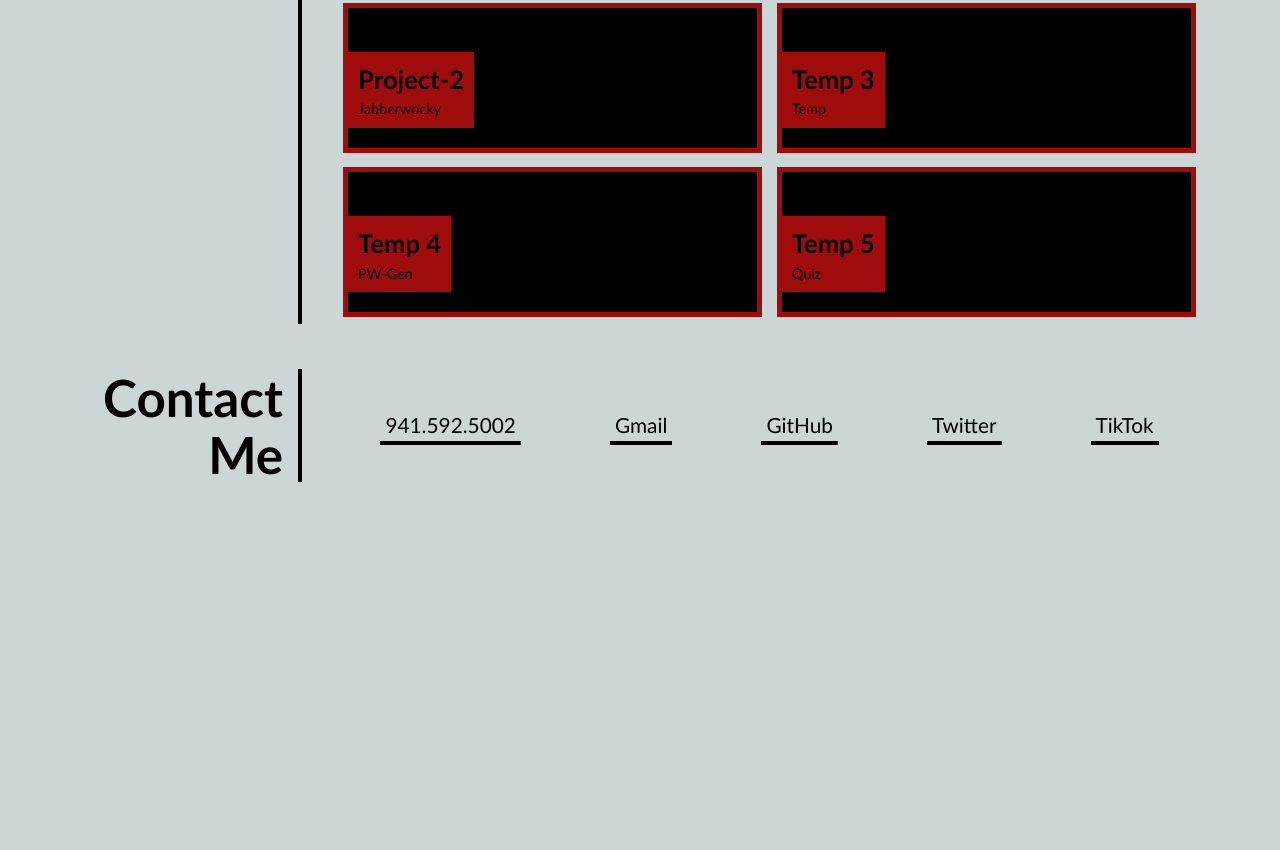
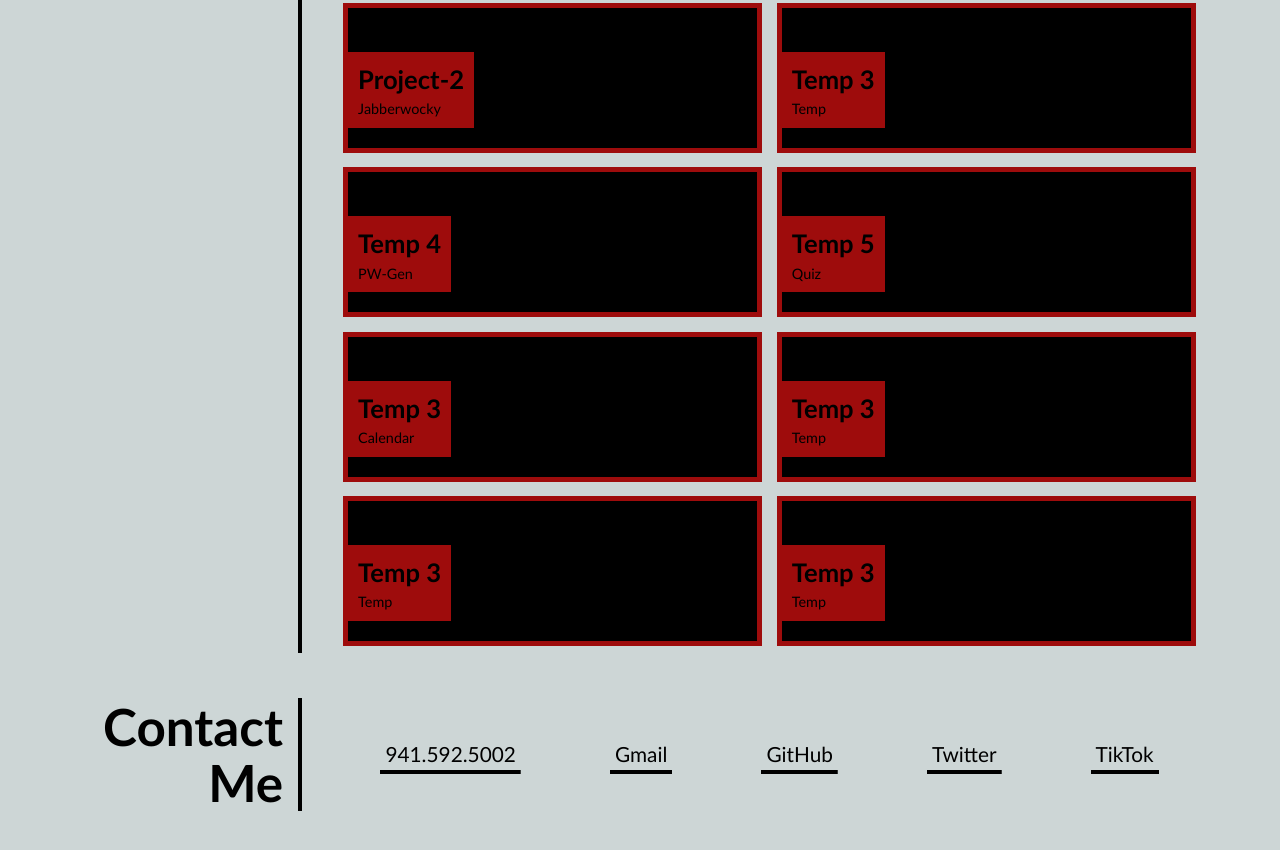
Before and after one commit to Dougcodes205/Module-2-portfolio, a plain HTML site: page index.html in a window 1280 px wide. Shown: the part 990-1840 px from the top of the page. Before the commit the page ends 1527 px from the top, so only its background shows below. Drawn offline with Linux system fonts and the light colour scheme.

Commit message:
module 5 and temps

```diff
--- a/assets/style.css
+++ b/assets/style.css
@@ -217,6 +217,22 @@
     color: var(--secondary);
   }
 
+  .Temp-9 {
+    background-image: url("../images/unnamed.jpg");
+  }
+
+  .Temp-8 {
+    background-image: url("../images/unnamed.jpg");
+  }
+
+  .Temp-7 {
+    background-image: url("../images/unnamed.jpg");
+  }
+
+  .Temp-6 {
+    background-image: url("../images/unnamed.jpg");
+  }
+
   .Temp-5 {
     background-image: url("../images/unnamed.jpg");
   }
--- a/index.html
+++ b/index.html
@@ -81,6 +81,34 @@
           </div>
         </a>
 
+        <a href="https://dougcodes205.github.io/Module-5/" class="flex-item Temp-6">
+          <div>
+            <h3>Temp 3</h3>
+            <span>Calendar</span>
+          </div>
+        </a>
+
+        <a href="#" class="flex-item Temp-7">
+          <div>
+            <h3>Temp 3</h3>
+            <span>Temp</span>
+          </div>
+        </a>
+
+        <a href="#" class="flex-item Temp-8">
+          <div>
+            <h3>Temp 3</h3>
+            <span>Temp</span>
+          </div>
+        </a>
+
+        <a href="#" class="flex-item Temp-9">
+          <div>
+            <h3>Temp 3</h3>
+            <span>Temp</span>
+          </div>
+        </a>
+
       </div>
     </section>
 
```
